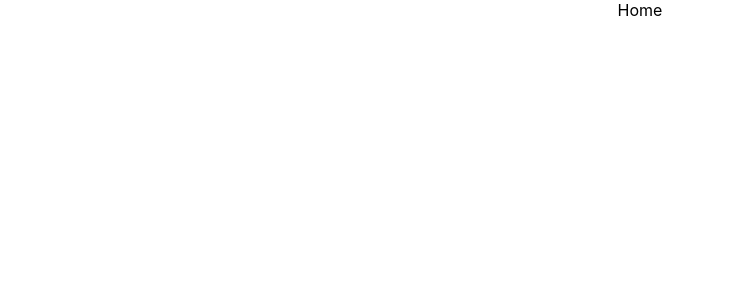
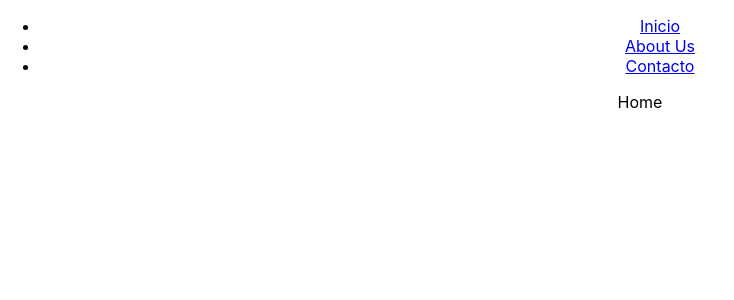
Before and after one commit to PreDowlani/router-git, a React (Create React App) app: page / in a window 1280 px wide. Shown: the top 300 px of the page, without its empty margins (0-734 px from the left). Built offline with nearby package versions, Linux system fonts and the light colour scheme.

Commit message:
primer commit del componente NAVBAR

```diff
--- a/src/App.js
+++ b/src/App.js
@@ -9,11 +9,13 @@ import {
   Route,
   Navigate,
 } from "react-router-dom";
+import Navbar from "./componentes/Navbar";
 
 function App() {
   return (
     <div className="App">
       <Router>
+        <Navbar />
         <Routes>
           <Route path="/" element={<Home />} />
           <Route path="/aboutus" element={<AboutUs />} />
--- /dev/null
+++ b/src/componentes/Navbar.jsx
@@ -0,0 +1,22 @@
+import React from "react";
+import { NavLink } from "react-router-dom";
+
+const Navbar = () => {
+  return (
+    <div>
+      <ul>
+        <li>
+          <NavLink to={"/"}>Inicio</NavLink>
+        </li>
+        <li>
+          <NavLink to={"/aboutus"}>About Us</NavLink>
+        </li>
+        <li>
+          <NavLink to={"/contacto"}>Contacto</NavLink>
+        </li>
+      </ul>
+    </div>
+  );
+};
+
+export default Navbar;
```
